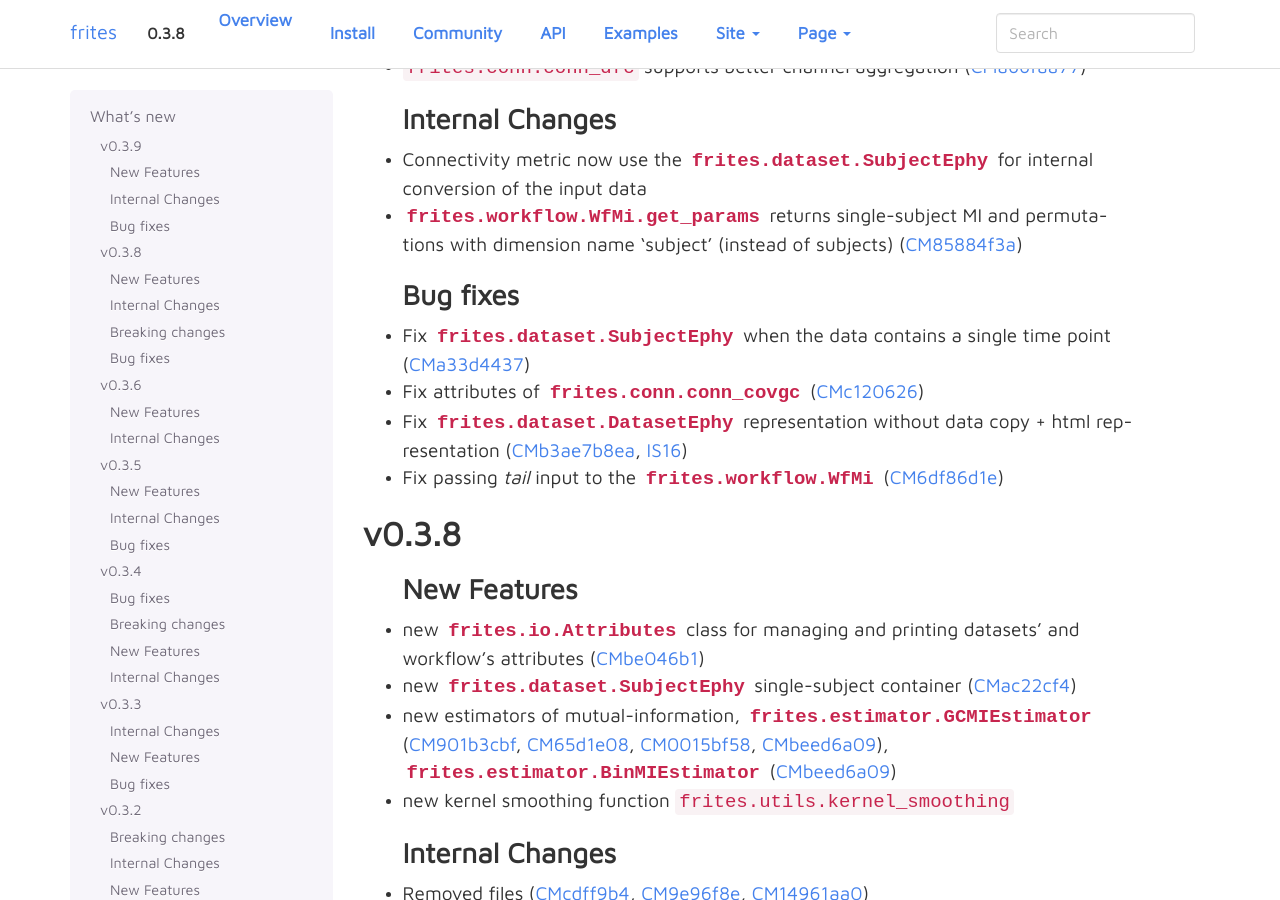
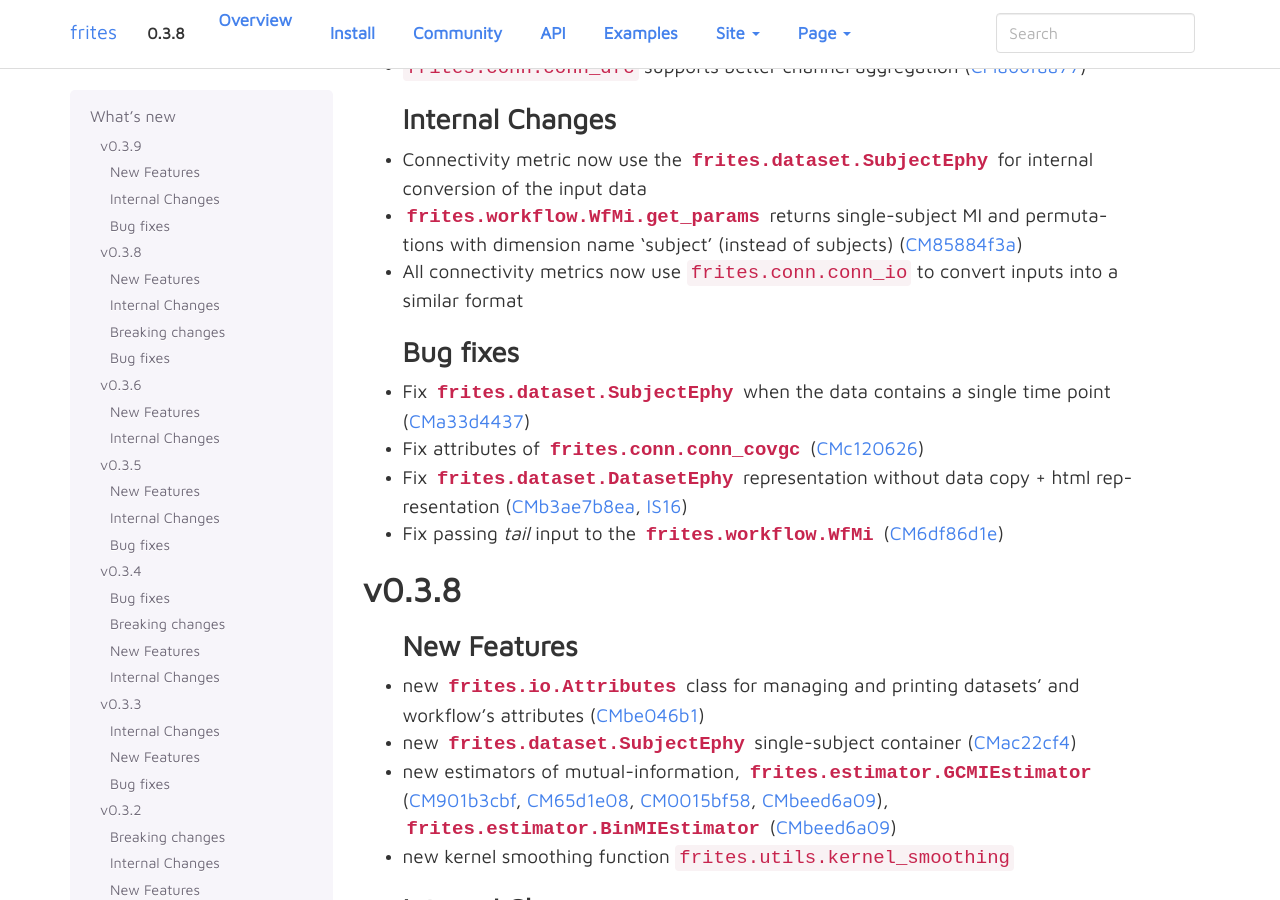
Before and after one commit to brainets/frites, a Sphinx documentation site: the page built from docs/source/whatsnew.rst, in a window 1280 px wide and 900 px high, scrolled down 308 px. Built offline with Sphinx 7.4.7, drawn with Linux system fonts in a browser that asks for light colours; pages that are not in the unit, such as notebooks, are missing from menus; cross-references to code outside the pages are shown as plain code.

Commit message:
Update whatsnew

```diff
--- a/docs/source/whatsnew.rst
+++ b/docs/source/whatsnew.rst
@@ -16,6 +16,7 @@ Internal Changes
 ++++++++++++++++
 * Connectivity metric now use the :py:class:`frites.dataset.SubjectEphy` for internal conversion of the input data
 * :py:class:`frites.workflow.WfMi.get_params` returns single-subject MI and permutations with dimension name 'subject' (instead of subjects) (:commit:`85884f3a`)
+* All connectivity metrics now use :py:`frites.conn.conn_io` to convert inputs into a similar format
 
 Bug fixes
 +++++++++
```
